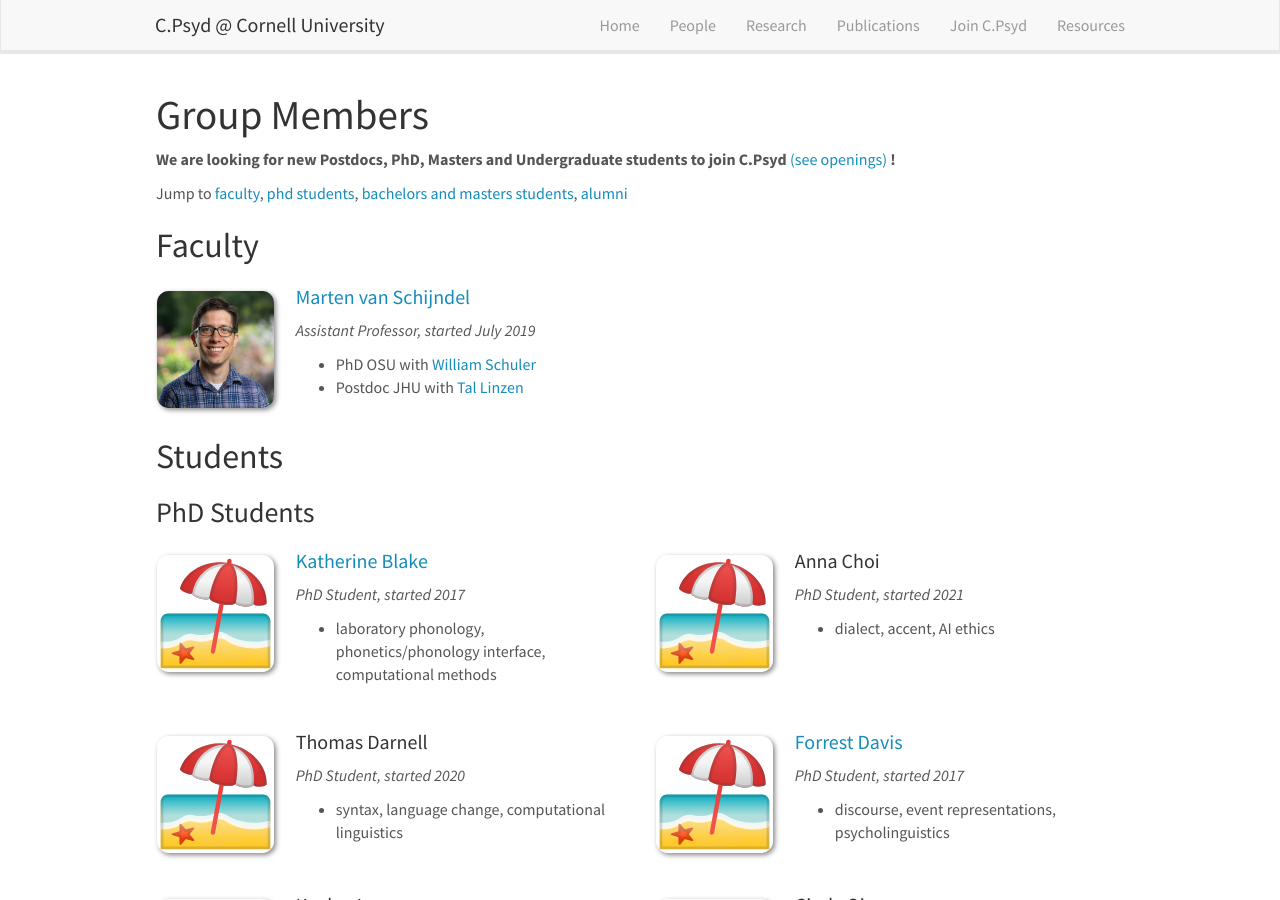
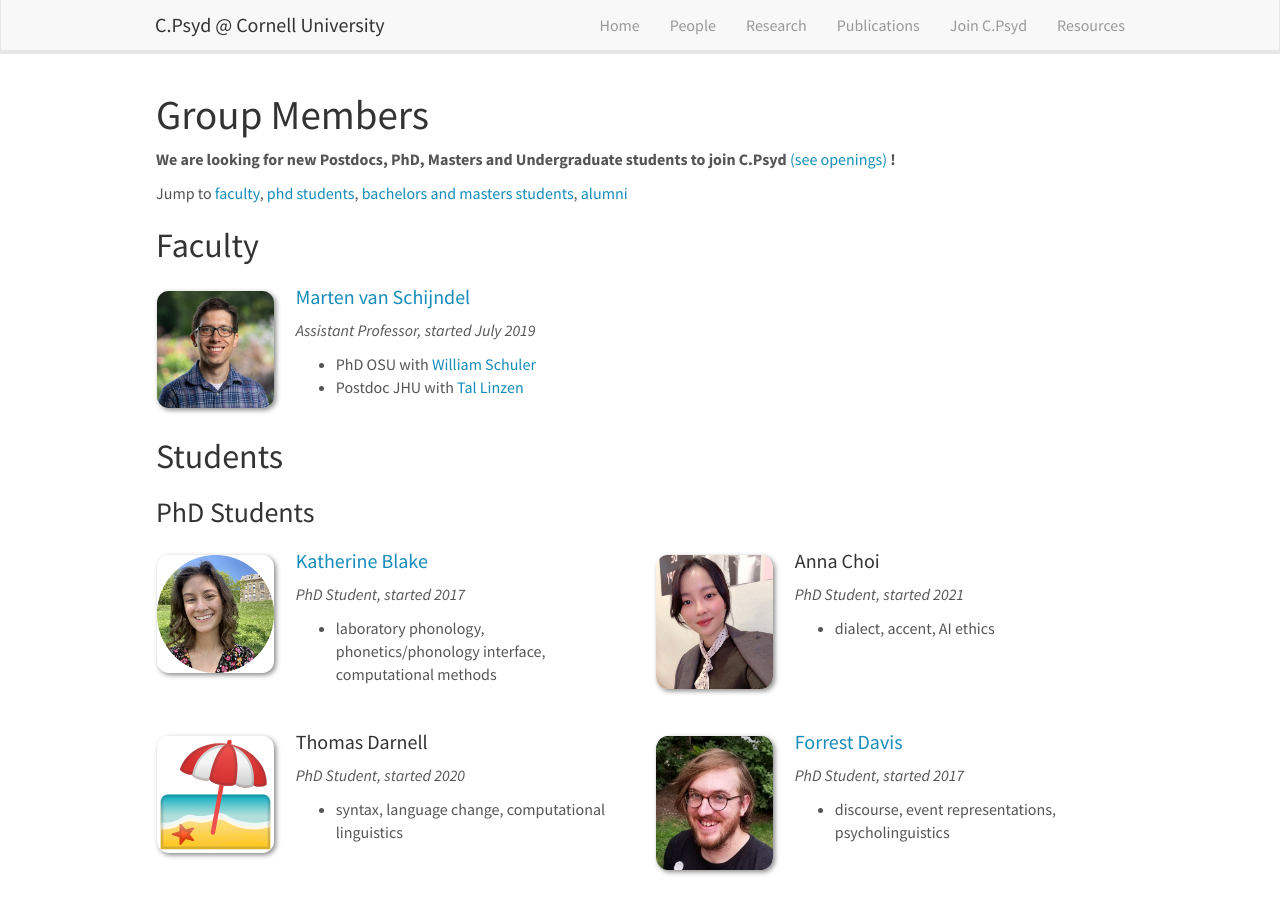
Before and after one commit to C-Psyd/c-psyd.github.io, a Jekyll site: the page built from _pages/team.md, in a window 1280 px wide and 900 px high. Built offline with Jekyll 4.4.1, drawn with Linux system fonts in a browser that asks for light colours; nearby versions of some CDN libraries.

Commit message:
team pics

```diff
--- a/_data/phd_students.yml
+++ b/_data/phd_students.yml
@@ -9,14 +9,14 @@
 #  education4:
 
 - name: <a href="https://conf.ling.cornell.edu/katherineblake/">Katherine Blake</a>
-  photo: beach.svg
+  photo: katie_blake.png
   info: PhD Student, started 2017
   email: kmb382@cornell.edu
   number_educ: 1
   education1: laboratory phonology, phonetics/phonology interface, computational methods
 
 - name: Anna Choi
-  photo: beach.svg
+  photo: anna_choi.jpg
   info: PhD Student, started 2021
   email: sc2359@cornell.edu
   number_educ: 1
@@ -30,42 +30,42 @@
   education1: syntax, language change, computational linguistics
 
 - name: <a href="https://conf.ling.cornell.edu/forrestdavis/">Forrest Davis</a>
-  photo: beach.svg
+  photo: forrest_davis.jpg
   info: PhD Student, started 2017
   email: fd252@cornell.edu
   number_educ: 1
   education1: discourse, event representations, psycholinguistics
 
 - name: Kaelyn Lamp
-  photo: beach.svg
+  photo: kaelyn_lamp.jpg
   info: PhD Student, started 2018
   email: kjl227@cornell.edu
   number_educ: 1
   education1: phonetics, computational semantics, Bayesian statistics
 
 - name: Cindy Qin
-  photo: beach.svg
+  photo: cindy_qin.jpg
   info: PhD Student, started 2020
   email: cq82@cornell.edu
   number_educ: 1
   education1: computational psycholinguistics, Chinese linguistics
 
 - name: <a href="https://overtherhyne.github.io/">Joseph Rhyne</a>
-  photo: beach.svg
+  photo: joseph_rhyne.jpg
   info: PhD Student, started 2020
   email: jtr92@cornell.edu
   number_educ: 1
   education1: computational historical linguistics, modeling language change
 
 - name: John Starr
-  photo: beach.svg
+  photo: john_starr.jpg
   info: PhD Student, started 2020
   email: jrs673@cornell.edu
   number_educ: 1
   education1: computational linguistics, poetry, psycholinguistics
 
 - name: Nianpo Su
-  photo: beach.svg
+  photo: nianpo_su.jpg
   info: PhD Student, started 2021
   email: ns674@cornell.edu
   number_educ: 1
--- a/_data/students.yml
+++ b/_data/students.yml
@@ -9,7 +9,7 @@
 #  education4:
 
 - name: Debasmita Bhattacharya
-  photo: beach.svg
+  photo: debasmita_bhattacharya.jpg
   info: MEng Student, started 2021
   email: db758@cornell.edu
   number_educ: 1
```
Also changed, not shown: images/teampic/anna_choi.jpg (added), images/teampic/chloe_kwan.jpg (added), images/teampic/cindy_qin.jpg (added), images/teampic/debasmita_bhattacharya.jpg (added), images/teampic/forrest_davis.jpg (added), images/teampic/john_starr.jpg (added), images/teampic/joseph_rhyne.jpg (added), images/teampic/kaelyn_lamp.jpg (added), images/teampic/katie_blake.png (added), images/teampic/nianpo_su.jpg (added).
